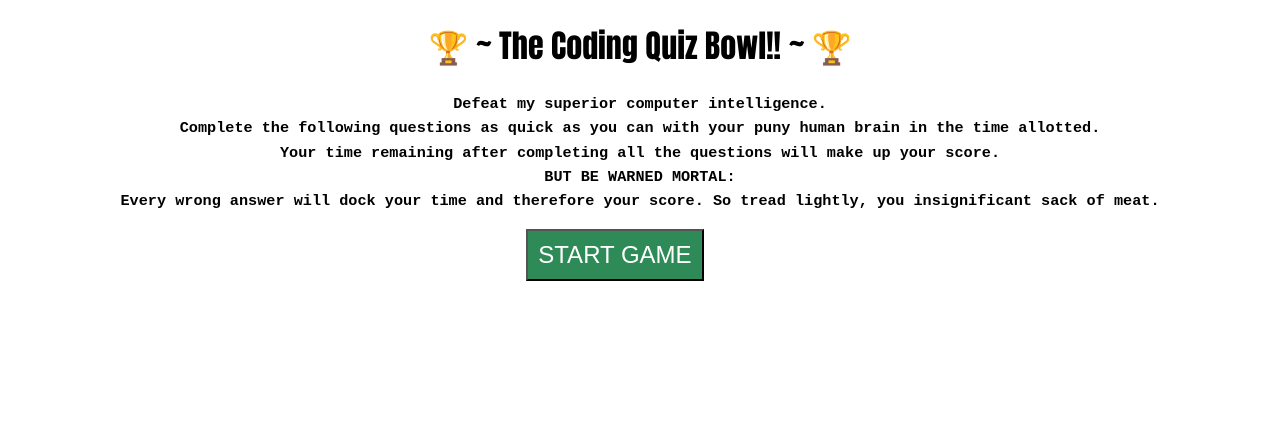
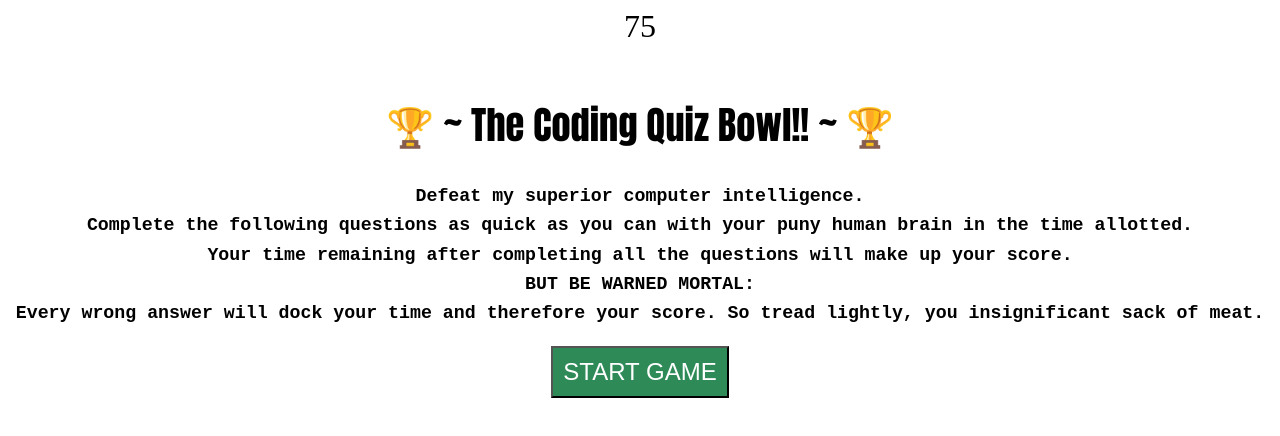
Before and after one commit to swhachey/quizbowl-coding-swhachey, a plain HTML site: page index.html in a window 1280 px wide. Drawn offline with Linux system fonts and the light colour scheme.

Commit message:
created a timer in the header that counts down from 75 when you click start

```diff
--- a/index.html
+++ b/index.html
@@ -7,7 +7,10 @@
     <link rel="stylesheet" href="style.css">
 </head>
 <body>
-    <div class="container" >
+    <header id="header">
+        75
+    </header>
+    <div id="container" >
         <h1 style="text-align: center; font-family:Impact, Haettenschweiler, 'Arial Narrow Bold', sans-serif;">
         🏆 ~ The Coding Quiz Bowl!! ~ 🏆
         </h1>
@@ -27,6 +30,9 @@
             START GAME
         </button>
     </div>
+    <div id=question-text>
+
+    </div>
     <footer id="footer">
 
     </footer>
--- a/script.js
+++ b/script.js
@@ -1,7 +1,22 @@
 var startButton = document.querySelector("#start-game-button");
+var questionText = document.querySelector("#container");
+var header = document.querySelector("#header");
+var questions = ["Why?", "Who?", "How?"];
+var secondsLeft = 75;
+var i=0;
+var r=1;
 
 function startQuiz() {
-    console.log("Fart")
-}
+ var questionAsked = questions.slice(0,1);
+ var timerInterval = setInterval(function() {
+    secondsLeft--;
+    header.textContent = secondsLeft;
+    if(secondsLeft === 0) {
 
-startButton.addEventListener("click", startQuiz)
+        clearInterval(timerInterval);
+
+      }}, 1000)
+questionText.textContent = questionAsked;
+};
+
+startButton.addEventListener("click", startQuiz);
--- a/style.css
+++ b/style.css
@@ -1,11 +1,23 @@
-.container {
+#container {
+  text-align: center;
+  margin-top: 50px;
+  font-size: larger;
+  font-family: monospace;
+  line-height: 1.6;
+}
+
+#header {
+  text-align: center;
+  font-size: xx-large;
 }
 
 button {
   padding: 10px;
-  margin-left: 41%;
   cursor: pointer;
   font-size: 24px;
   background-color: seagreen;
   color: white;
 }
+
+#question-text {
+}
```
